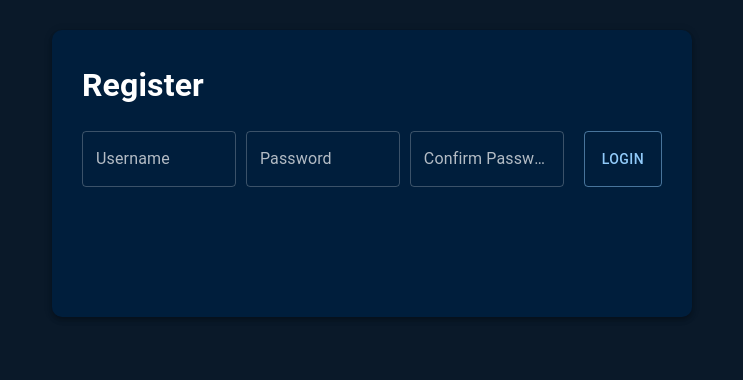
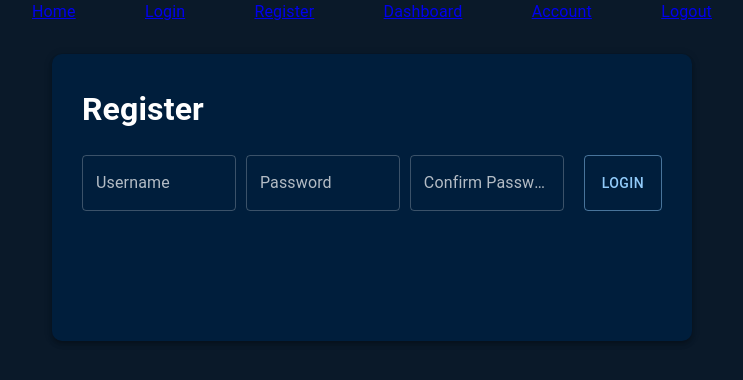
Before and after one commit to Chase-Horton/Website-Ultra, a React (Create React App) app in the folder ultra/: page /register in a window 1280 px wide. Shown: the top 380 px of the page, without its empty margins (268-1011 px from the left). Built offline with nearby package versions, Linux system fonts and the light colour scheme.

Commit message:
added account page and navbar

```diff
--- /dev/null
+++ b/ultra/src/components/Nav.component.js
@@ -0,0 +1,18 @@
+import { Link } from "react-router-dom"
+
+const Nav = (props) => {
+    const logout = props.logout
+    return(
+        <nav>
+            <div style={{display:"flex", flexDirection:"row", justifyContent:"space-between", paddingLeft:'300px', paddingRight:'300px'}}>
+                <Link to="/">Home</Link>
+                <Link to="/login">Login</Link>
+                <Link to="/register">Register</Link>
+                <Link to="/dashboard">Dashboard</Link>
+                <Link to="/account">Account</Link>
+                <Link onClick={() => {logout()}} to="/">Logout</Link>
+            </div>
+        </nav>
+    )
+}
+export default Nav;
--- a/ultra/src/pages/App.jsx
+++ b/ultra/src/pages/App.jsx
@@ -2,6 +2,8 @@ import { ThemeProvider, createTheme } from '@mui/material/styles';
 import { CssBaseline } from '@mui/material/';
 import { BrowserRouter, Routes, Route, Router } from 'react-router-dom';
 import React from 'react';
+import Nav from '../components/Nav.component';
+
 
 import RouterObj from '../routes/routes';
 
@@ -49,6 +51,7 @@ class App extends React.Component {
             <ThemeProvider theme={darkTheme}>
                 <CssBaseline />
                 <BrowserRouter>
+                    <Nav logout={this.logout}/>
                     <RouterObj app={this} />
                 </BrowserRouter>
             </ThemeProvider>
```
Also changed, not shown: ultra/src/pages/Account.jsx (added, +13 -0 lines).
